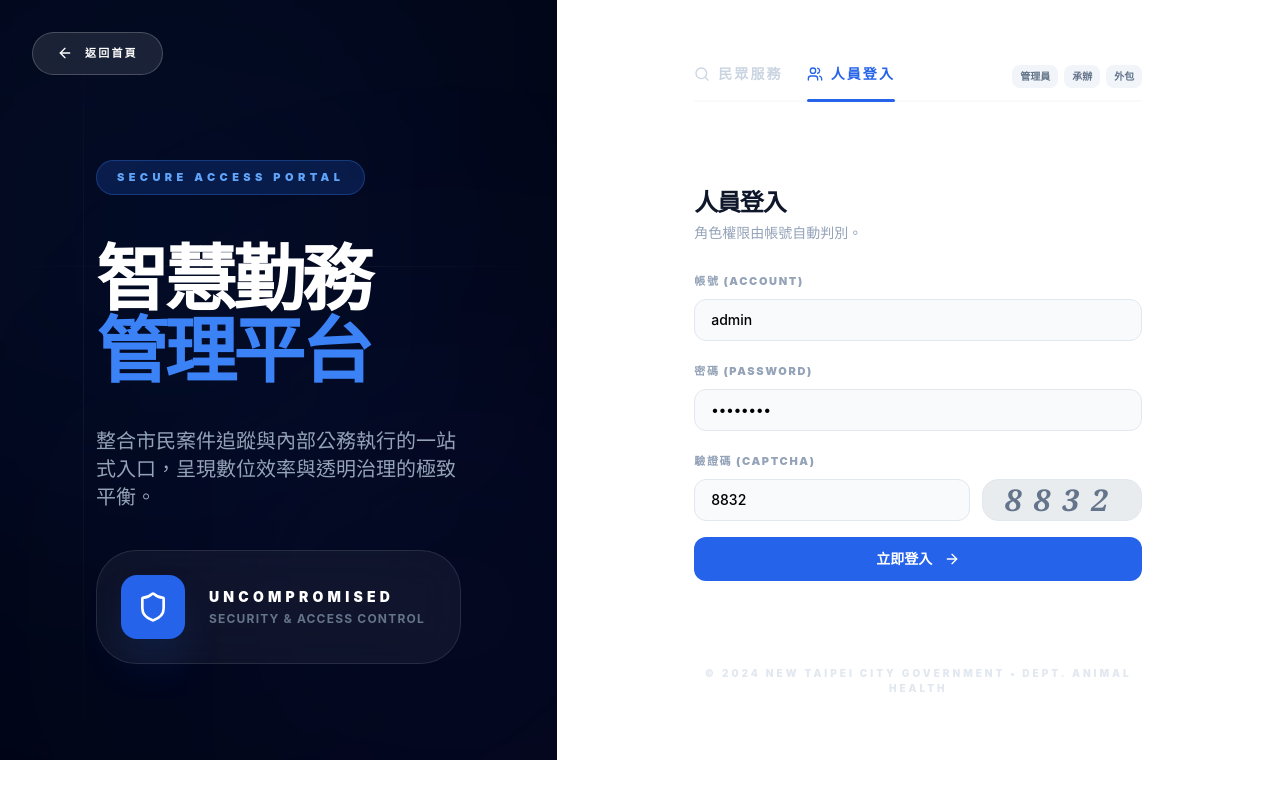
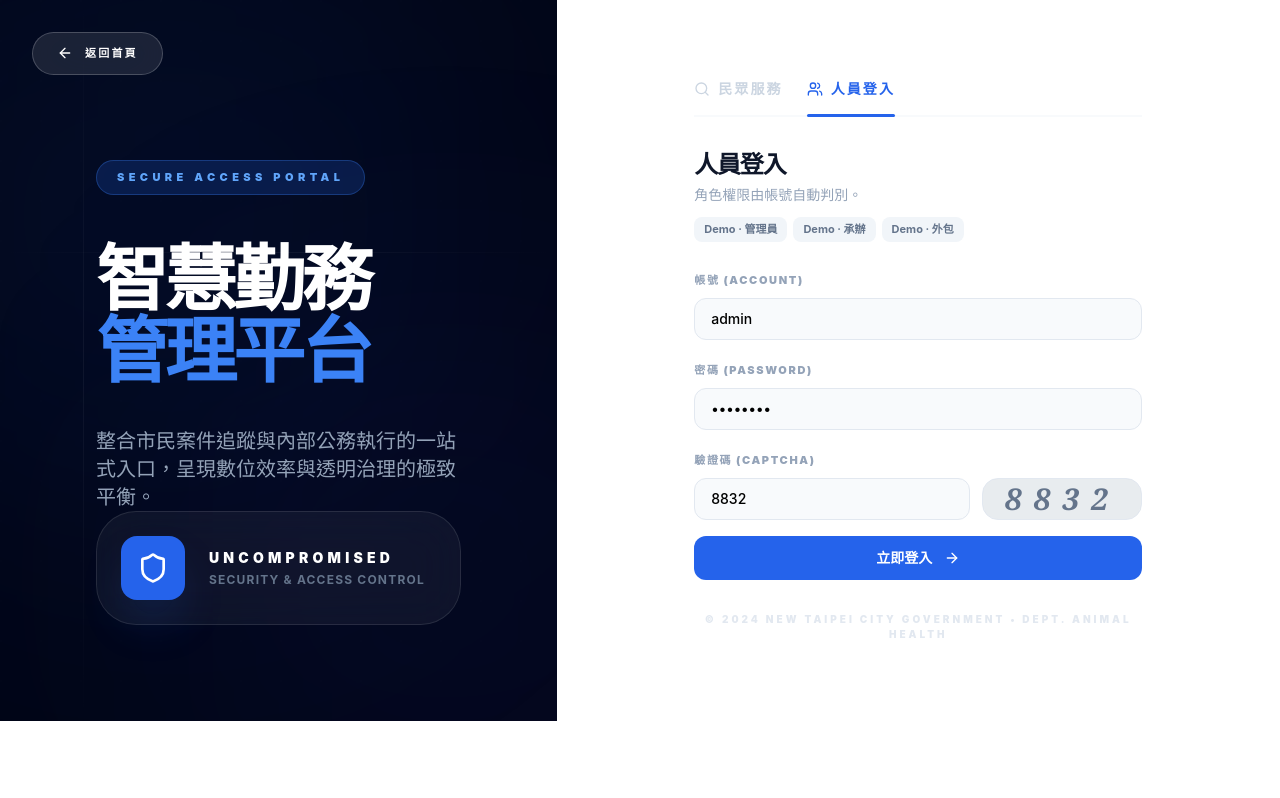
Before and after one commit to chiuweilun1107/smart-service-platform, a React (Vite) app: page /login in a window 1280 px wide. Both pictures are taken after a click on the button "人員登入". Built offline with nearby package versions, Linux system fonts and the light colour scheme; grey boxes are pictures that could not be loaded.

Commit message:
fix: remove justify-center gap + move demo buttons below title

```diff
--- a/src/pages/admin/Login.tsx
+++ b/src/pages/admin/Login.tsx
@@ -167,10 +167,8 @@ export const AdminLogin: React.FC = () => {
                 {/* Right Side Form */}
                 <div className="p-8 md:p-12 xl:p-16 flex flex-col justify-center bg-white relative">
                     <div className="max-w-md w-full mx-auto">
-                        <div className="mb-8">
-                            <div className="flex items-end justify-between border-b-2 border-slate-50">
-                                {/* Tabs */}
-                                <div className="flex gap-6">
+                        <div className="mb-6">
+                            <div className="flex gap-6 border-b-2 border-slate-50">
                                 {([
                                     { id: 'citizen', label: '民眾服務', icon: Search },
                                     { id: 'staff',   label: '人員登入', icon: Users },
@@ -191,30 +189,9 @@ export const AdminLogin: React.FC = () => {
                                     );
                                 })}
                             </div>
-
-                                {/* Demo quick-fill — shown only on staff tab */}
-                                {activeTab === 'staff' && (
-                                    <div className="flex gap-1.5 pb-3">
-                                        {[
-                                            { label: '管理員', user: 'admin', pass: 'password' },
-                                            { label: '承辦', user: 'caseworker01', pass: 'password123' },
-                                            { label: '外包', user: 'contractor01', pass: 'contractor123' },
-                                        ].map(({ label, user, pass }) => (
-                                            <button
-                                                key={user}
-                                                type="button"
-                                                onClick={() => { setUsername(user); setPassword(pass); }}
-                                                className="px-2 py-1 rounded-lg bg-slate-100 hover:bg-slate-200 text-[10px] font-bold text-slate-500 transition-all whitespace-nowrap"
-                                            >
-                                                {label}
-                                            </button>
-                                        ))}
-                                    </div>
-                                )}
-                            </div>
                         </div>
 
-                        <div className="min-h-[500px] flex flex-col justify-center">
+                        <div className="pt-2">
                             {activeTab === 'citizen' && (
                                 <div className="space-y-6 animate-in fade-in slide-in-from-bottom-8 duration-700">
                                     <div>
@@ -263,6 +240,22 @@ export const AdminLogin: React.FC = () => {
                                     <div>
                                         <h2 className="text-xl md:text-2xl font-black tracking-tighter text-slate-900">人員登入</h2>
                                         <p className="text-slate-400 text-sm font-medium mt-1">角色權限由帳號自動判別。</p>
+                                        <div className="flex gap-1.5 mt-3">
+                                            {[
+                                                { label: '管理員', user: 'admin', pass: 'password' },
+                                                { label: '承辦', user: 'caseworker01', pass: 'password123' },
+                                                { label: '外包', user: 'contractor01', pass: 'contractor123' },
+                                            ].map(({ label, user, pass }) => (
+                                                <button
+                                                    key={user}
+                                                    type="button"
+                                                    onClick={() => { setUsername(user); setPassword(pass); }}
+                                                    className="px-2.5 py-1 rounded-lg bg-slate-100 hover:bg-slate-200 text-[11px] font-bold text-slate-500 transition-all"
+                                                >
+                                                    Demo · {label}
+                                                </button>
+                                            ))}
+                                        </div>
                                     </div>
 
                                     <form onSubmit={handleLogin} className="space-y-4">
```
Lines whose indentation alone changed are shown as unchanged.
